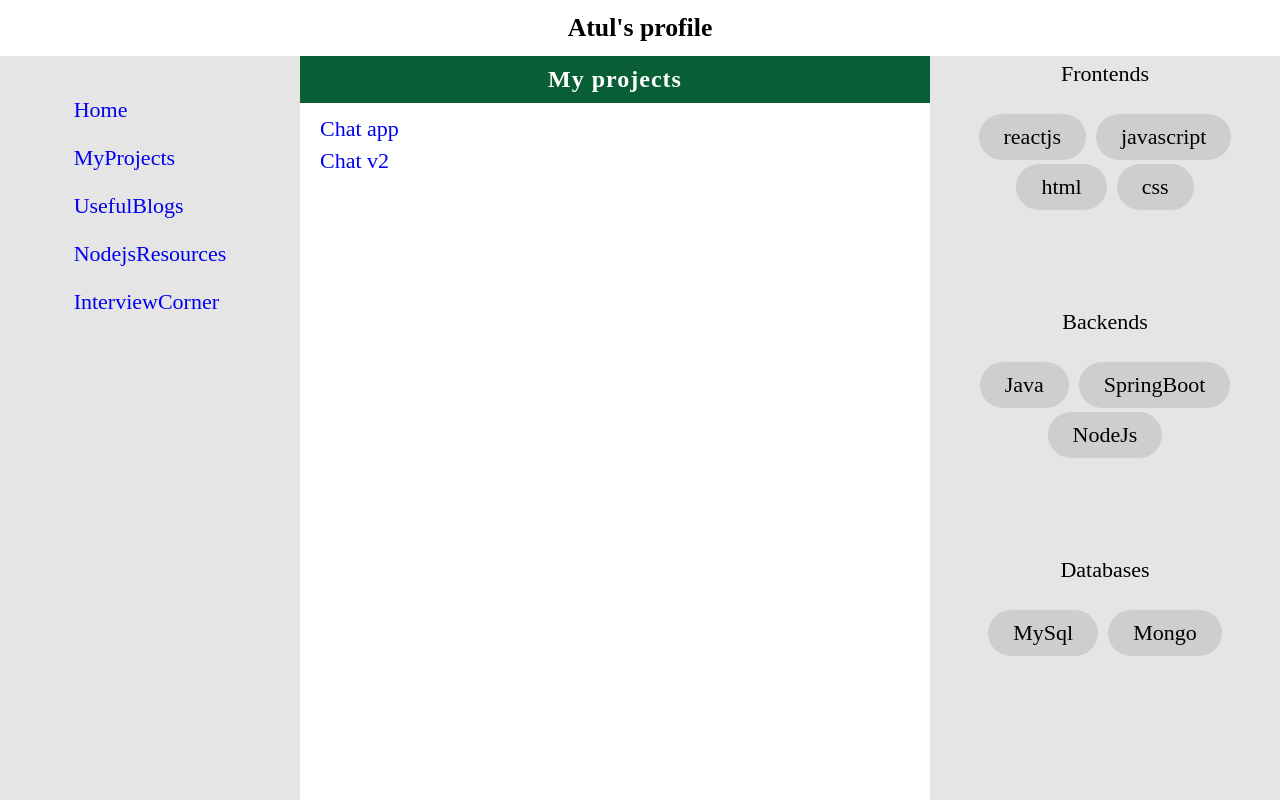
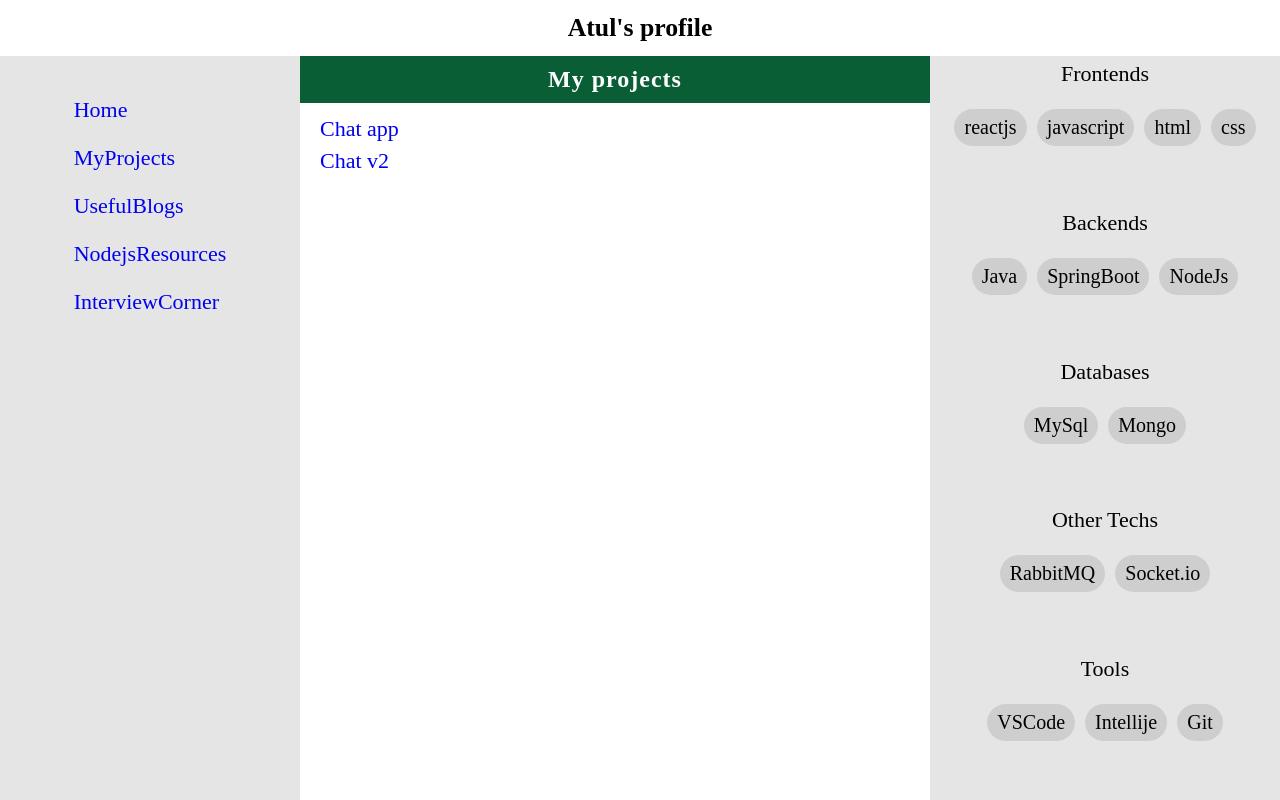
Before and after one commit to atulnitrr/atul-portfolio, a React (Create React App) app: page / in a window 1280 px wide. Built offline with nearby package versions, Linux system fonts and the light colour scheme.

Commit message:
Added right side bar

```diff
--- a/src/component/RightSideBar.js
+++ b/src/component/RightSideBar.js
@@ -27,6 +27,21 @@ function RightSideBar() {
           <span>Mongo</span>
         </div>
       </div>
+      <div className="tc-ts">
+        <p>Other Techs</p>
+        <div className="ts-tn">
+          <span>RabbitMQ</span>
+          <span>Socket.io</span>
+        </div>
+      </div>
+      <div className="tc-ts">
+        <p>Tools</p>
+        <div className="ts-tn">
+          <span>VSCode</span>
+          <span>Intellije</span>
+          <span>Git</span>
+        </div>
+      </div>
     </aside>
   );
 }
--- a/src/css/RightSideBar.css
+++ b/src/css/RightSideBar.css
@@ -23,15 +23,16 @@
 }
 .tc-ts p {
   padding-bottom: 10px;
-  margin-bottom: 15px;
+  margin-bottom: 10px;
   cursor: pointer;
 }
 
 .tc-ts .ts-tn span {
-  padding: 10px 25px;
+  padding: 7px 10px;
   margin: 2px 5px;
   border-radius: 25px;
   cursor: pointer;
+  font-size: 20px;
   background-color: rgba(0, 0, 0, 0.1);
 }
 
```
